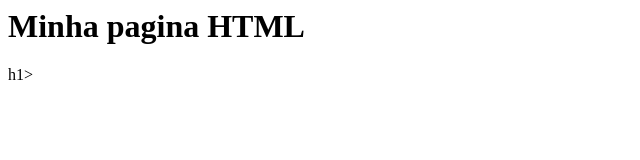
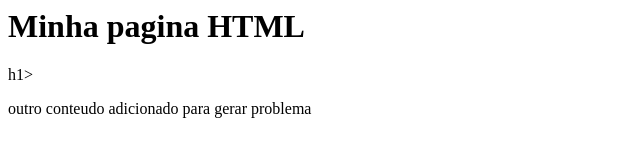
Before and after one commit to rafamorenoqwe/gama-no-github, a plain HTML site: page index.html in a window 1280 px wide. Shown: the whole page, without its empty margins (0-640 px from the left). Drawn offline with Linux system fonts and the light colour scheme.

Commit message:
outro commit, desta vez em master

```diff
--- a/index.html
+++ b/index.html
@@ -1,5 +1,6 @@
 <html>
 	<body>
 	    <h1> Minha pagina HTML</h1>h1>
+		<p>outro conteudo adicionado para gerar problema<p/>
 	</body>
 </html>
```
